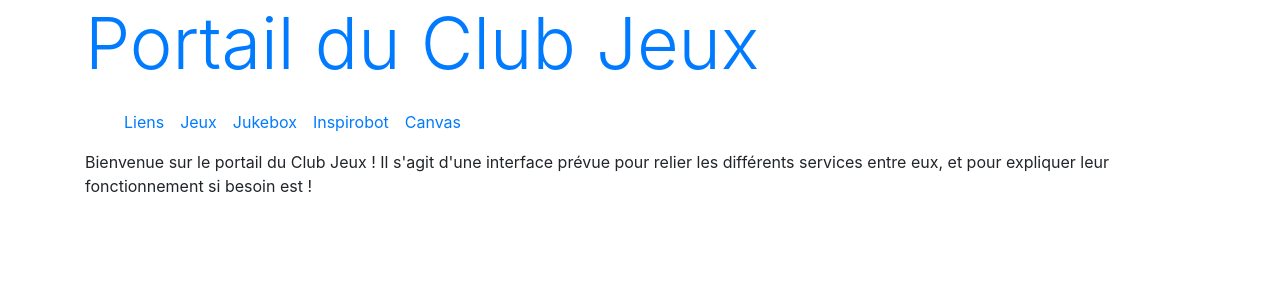
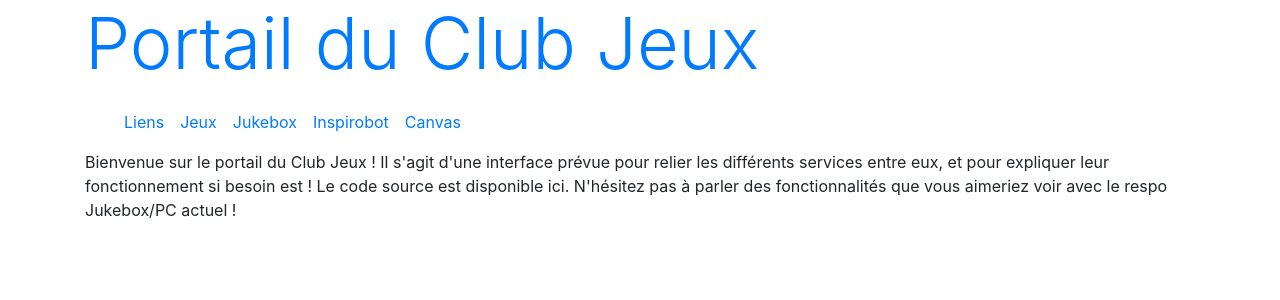
Before and after one commit to khatharsis42/portail-cj-mk2, a Flask app: page / in a window 1280 px wide. Shown: the top 300 px of the page. Run offline with Flask 2, Linux system fonts and the light colour scheme; parts of the project's set-up code (start-up, migrations or seed data) failed here and were passed over; some libraries are stand-ins or nearby versions.

Commit message:
Ajout des codes sources.

```diff
--- a/templates/accueil.html
+++ b/templates/accueil.html
@@ -4,5 +4,8 @@
 <div class="container">
     Bienvenue sur le portail du Club Jeux ! Il s'agit d'une interface prévue pour relier les différents
     services entre eux, et pour expliquer leur fonctionnement si besoin est !
+
+    Le code source est disponible <href source="https://github.com/khatharsis42/portail-cj-mk2">ici</href>.
+    N'hésitez pas à parler des fonctionnalités que vous aimeriez voir avec le respo Jukebox/PC actuel !
 </div>
 {% endblock %}
--- a/templates/canvas.html
+++ b/templates/canvas.html
@@ -20,6 +20,7 @@
                 Le but étant de promouvoir le Pixel Art et de montrer que les gens sont aussi capables de grandes choses
                 à plusieurs !
             </p>
+            <p>Le code source est disponible <href source="https://github.com/Al3xCalibur/CanvasReplace">ici</href>.</p>
             <p>
                 Vous pouvez trouver ci dessous la vidéo du Festivart, ainsi qu'un timelapse fait main du canvas du CJ 2020.
             </p>
--- a/templates/jukebox.html
+++ b/templates/jukebox.html
@@ -9,6 +9,7 @@
                 Le <a href="{{ jukebox_address }}">jukebox</a> du CJ, qui permet aux membres de passer des musiques dans
                 le local en les ajoutant à une playlist partagée.
             </p>
+            <p>Le code source est disponible <href source="https://github.com/khatharsis42/jukebox-ultra-nrv">ici</href>.</p>
         </div>
 
         <h3>Statut : {% if status == "ok" %}
@@ -32,8 +33,6 @@
                     <a href="/juk-start" class="btn btn-primary">Démarrer le jukebox (WIP)</a>
                 </li>
                 {% endif %}
-
-
             </ul>
         </div>
     </div>
```
